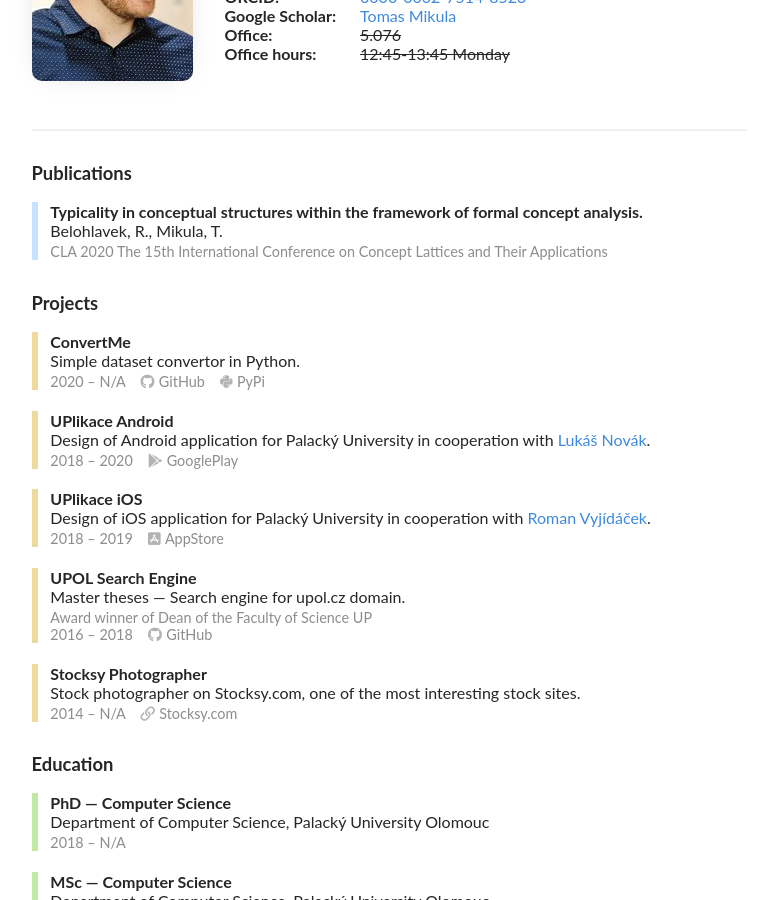
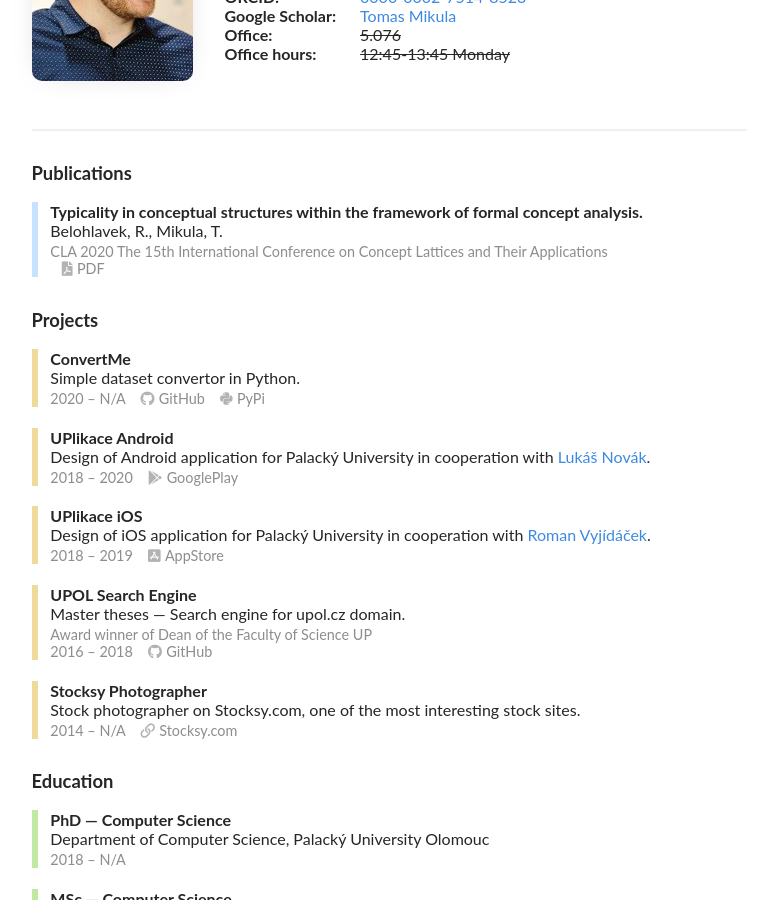
Before and after one commit to mikulatomas/wilima.github.io, a Jekyll site: the page built from index.html, in a window 1280 px wide and 900 px high, scrolled down 302 px. Shown: the whole window, without its empty margins (251-1029 px from the left). Built offline with Jekyll 4.4.1, drawn with Linux system fonts in a browser that asks for light colours; some web fonts are replaced.

Commit message:
Add paper URL

```diff
--- a/index.html
+++ b/index.html
@@ -56,9 +56,11 @@ layout: default
     <span class="cv__info">CLA 2020
         The 15th International Conference
         on Concept Lattices and Their Applications</span>
-    <!-- <span class="cv__info">CLA 2020, (2020)</span>
-        <span class="cv__info">DOI 10.1016/j.knosys.2018.05.035 <i class="fas fa-link"></i></i><a href="">DOI</a> <i
-                class="fas fa-file-pdf"></i><a href="">PDF</a></span> -->
+    <!-- <span class="cv__info">CLA 2020, (2020)</span>-->
+    <!-- <span class="cv__info">DOI 10.1016/j.knosys.2018.05.035 <i class="fas fa-link"></i></i><a href="">DOI</a> <i
+            class="fas fa-file-pdf"></i><a href="http://ceur-ws.org/Vol-2668/paper2.pdf">PDF</a></span> -->
+    <span class="cv__info"><i class="fas fa-file-pdf"></i><a
+            href="http://ceur-ws.org/Vol-2668/paper2.pdf">PDF</a></span>
 </div>
 
 
```
